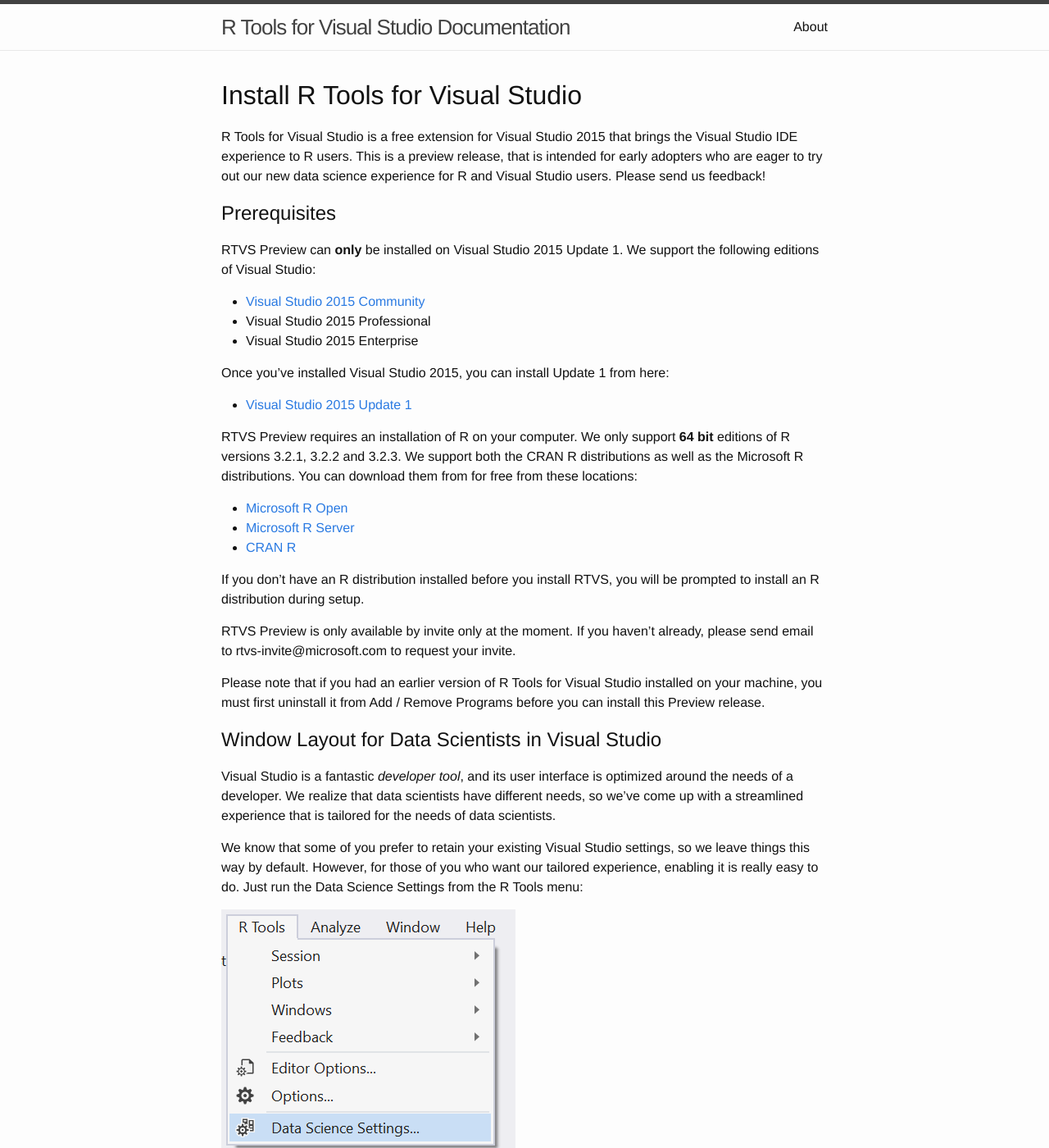
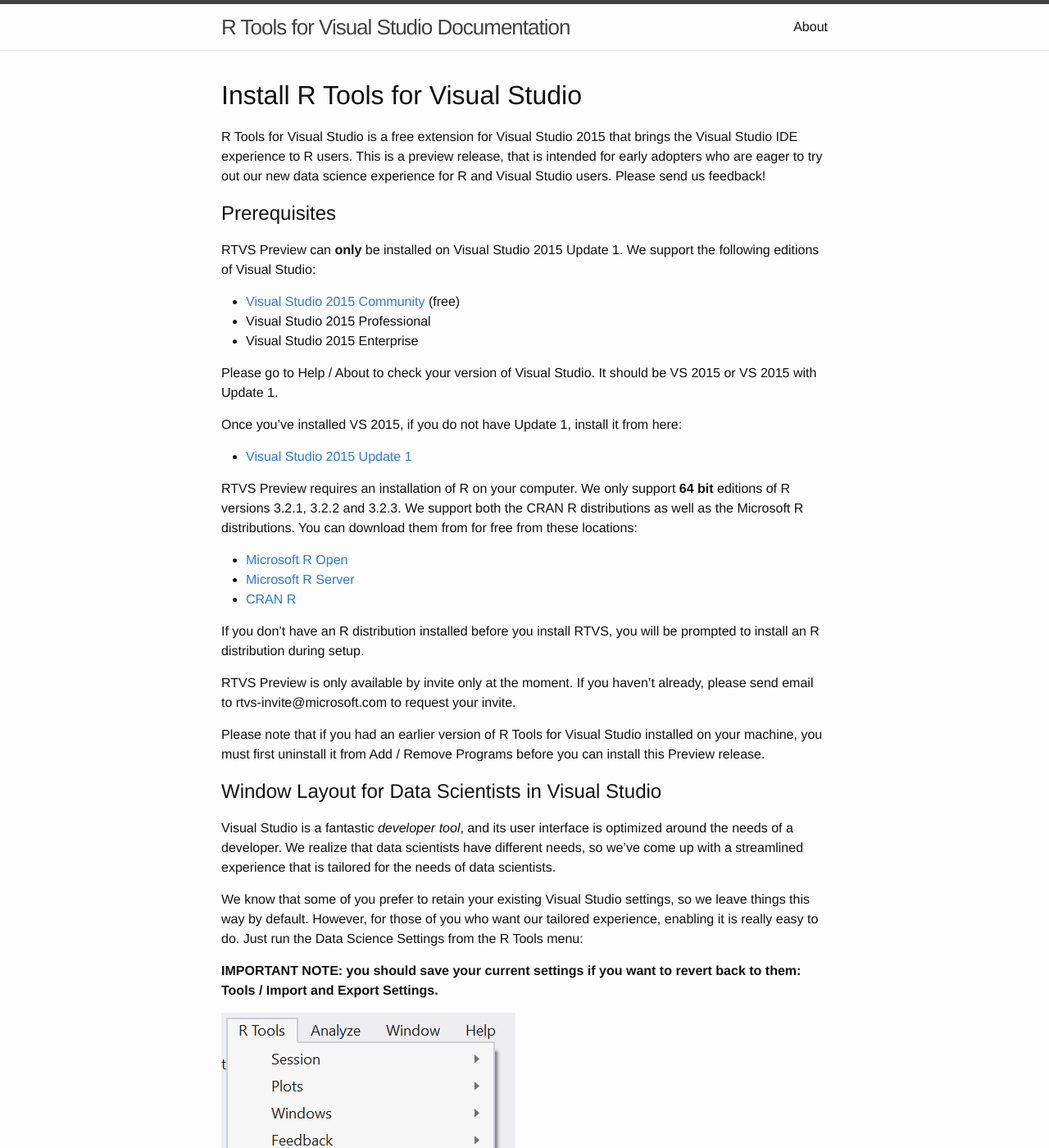
Before and after one commit to microsoft/RTVS-docs, a Jekyll site: the page built from installation.md, in a window 1280 px wide and 1400 px high. Shown: the whole window at 82% size. Built offline with Jekyll 4.4.1, drawn with Linux system fonts in a browser that asks for light colours.

Commit message:
add save settings warning

```diff
--- a/installation.md
+++ b/installation.md
@@ -14,11 +14,13 @@
 RTVS Preview can **only** be installed on Visual Studio 2015 Update 1. We
 support the following editions of Visual Studio:
 
-* [Visual Studio 2015 Community](https://www.visualstudio.com/en-us/products/visual-studio-community-vs.aspx)
+* [Visual Studio 2015 Community](https://www.visualstudio.com/en-us/products/visual-studio-community-vs.aspx) (free)
 * Visual Studio 2015 Professional
 * Visual Studio 2015 Enterprise
 
-Once you've installed Visual Studio 2015, you can install Update 1 from here:
+Please go to Help / About to check your version of Visual Studio.  It should be VS 2015 or VS 2015 with Update 1.
+
+Once you've installed VS 2015, if you do not have Update 1, install it from here:
 
 * [Visual Studio 2015 Update 1](https://www.microsoft.com/en-us/download/details.aspx?id=49989)
 
@@ -53,6 +55,9 @@
 tailored experience, enabling it is really easy to do. Just run the Data Science
 Settings from the R Tools menu:
 
+**IMPORTANT NOTE: you should save your current settings if you want to revert back to them: Tools / Import and Export Settings.**
+
+
 ![](./media/RTVS-Installation-data-scientist-layout.png)
 
 After it is done, you'll have a Visual Studio layout that resembles this:
```
